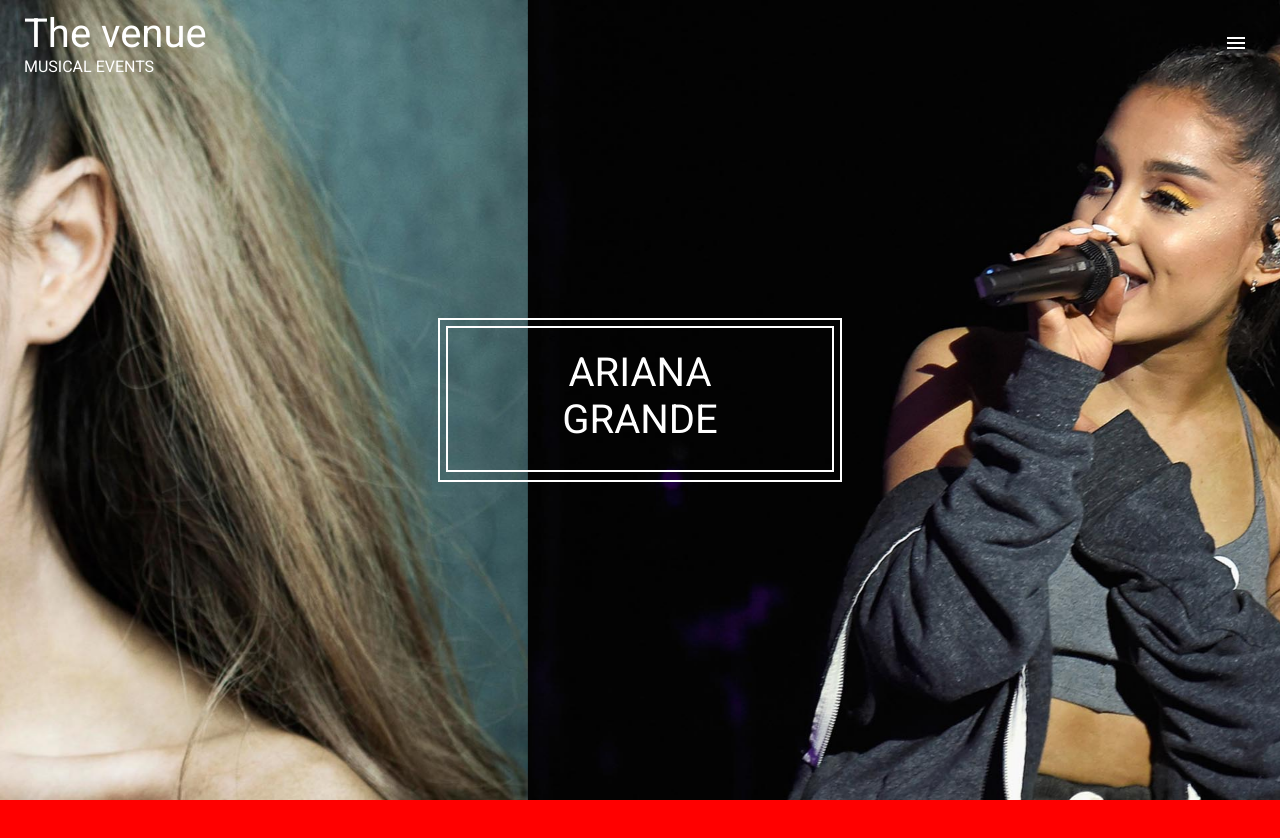
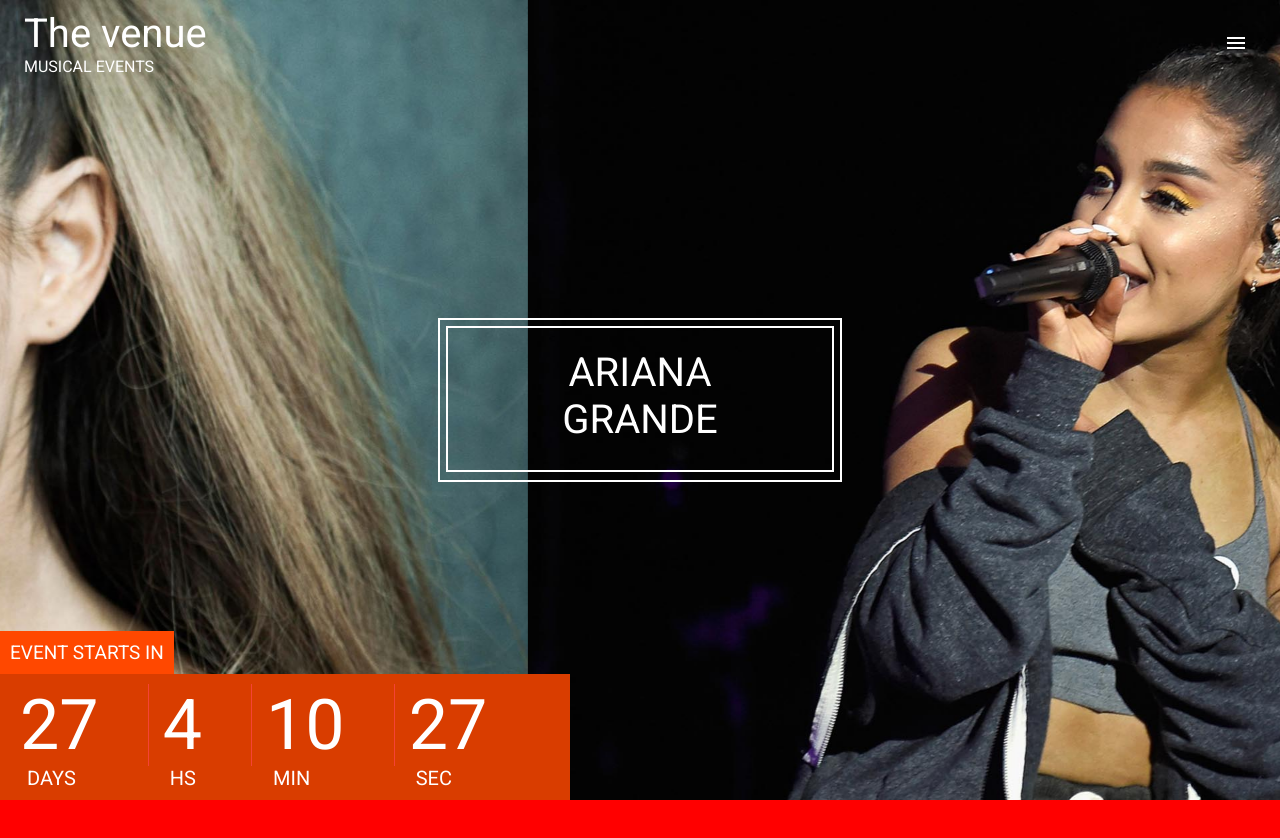
Before and after one commit to khmaladze-tiko/the_venue, a React (Create React App) app: page / in a window 1280 px wide. Shown: the top 838 px of the page. Built offline with nearby package versions, Linux system fonts and the light colour scheme.

Commit message:
Creating the countdown

```diff
--- a/src/components/featured/index.js
+++ b/src/components/featured/index.js
@@ -1,5 +1,6 @@
 import React from "react";
 import Carrousel from "./Carrousel";
+import TimeUntil from "./timeUntil";
 
 const Featured = () => {
     return(
@@ -10,6 +11,7 @@
                     Ariana Grande
                 </div>
             </div>
+            <TimeUntil/>
         </div>
     )
 }
--- /dev/null
+++ b/src/components/featured/timeUntil.js
@@ -0,0 +1,49 @@
+import React, { useState, useEffect, useCallback } from "react";
+import { Slide } from "react-awesome-reveal";
+
+const TimeUntil = () => {
+
+    const renderItem = (time,value) => (
+        <div className="countdown_item">
+            <div className="countdown_time">
+                   {time}
+            </div>
+            <div className="countdown_tag">
+                  {value}
+            </div>
+        </div>
+    )
+
+        const getTimeUntil = (deadline) => {
+            const time = Date.parse(deadline) - Date.parse(new Date());
+
+            if(time < 0){
+                console.log('Date passed')
+            }else{
+                console.log('still going on')
+            }
+        }
+
+        useEffect(() => {
+            setInterval(() => getTimeUntil('Jan, 20, 2021, 01:20:00'),1000)
+        },[getTimeUntil])
+
+
+    return(
+        <Slide left delay={1000}>
+            <div className="countdown_wrapper">
+                <div className="countdown_top">
+                    Event starts in
+                </div>
+                <div className="countdown_bottom">
+                       {renderItem(27,'Days')}
+                       {renderItem(4,'HS')}
+                       {renderItem(10,'Min')}
+                       {renderItem(27,'Sec')}
+                </div>
+            </div>
+        </Slide>
+    )
+}
+
+export default TimeUntil;
```
